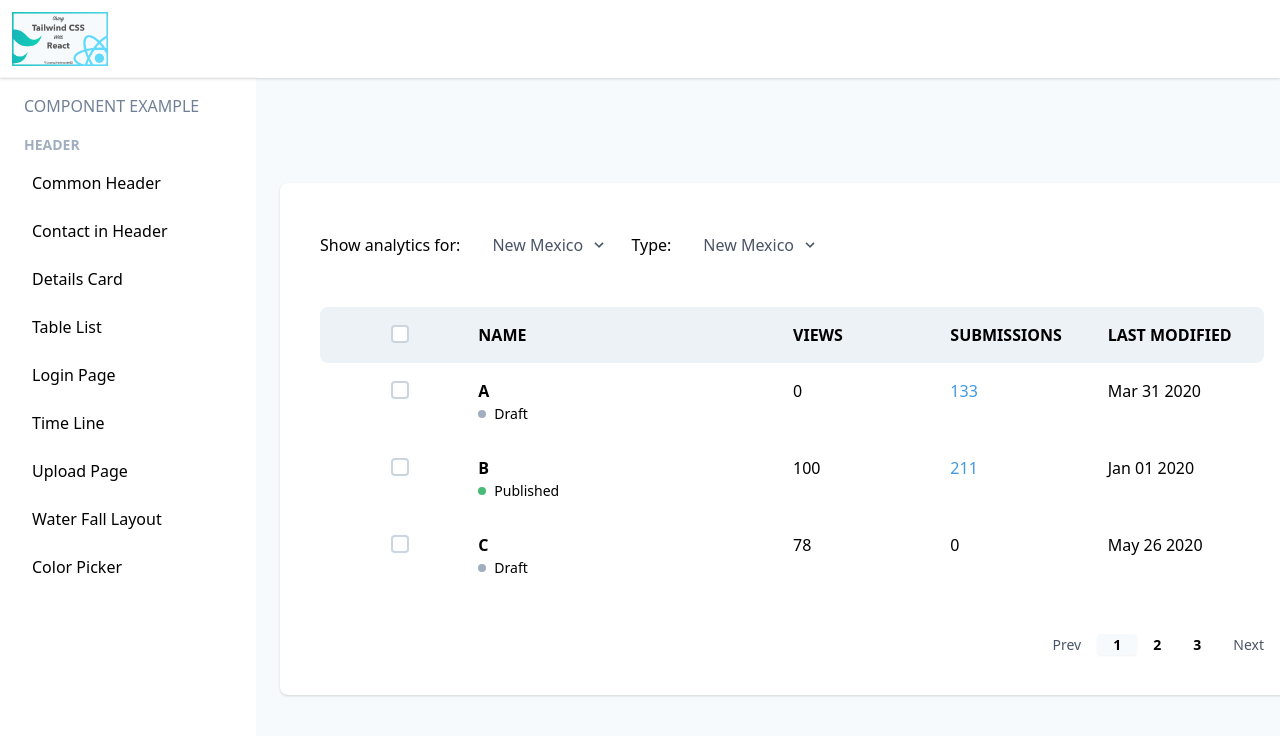
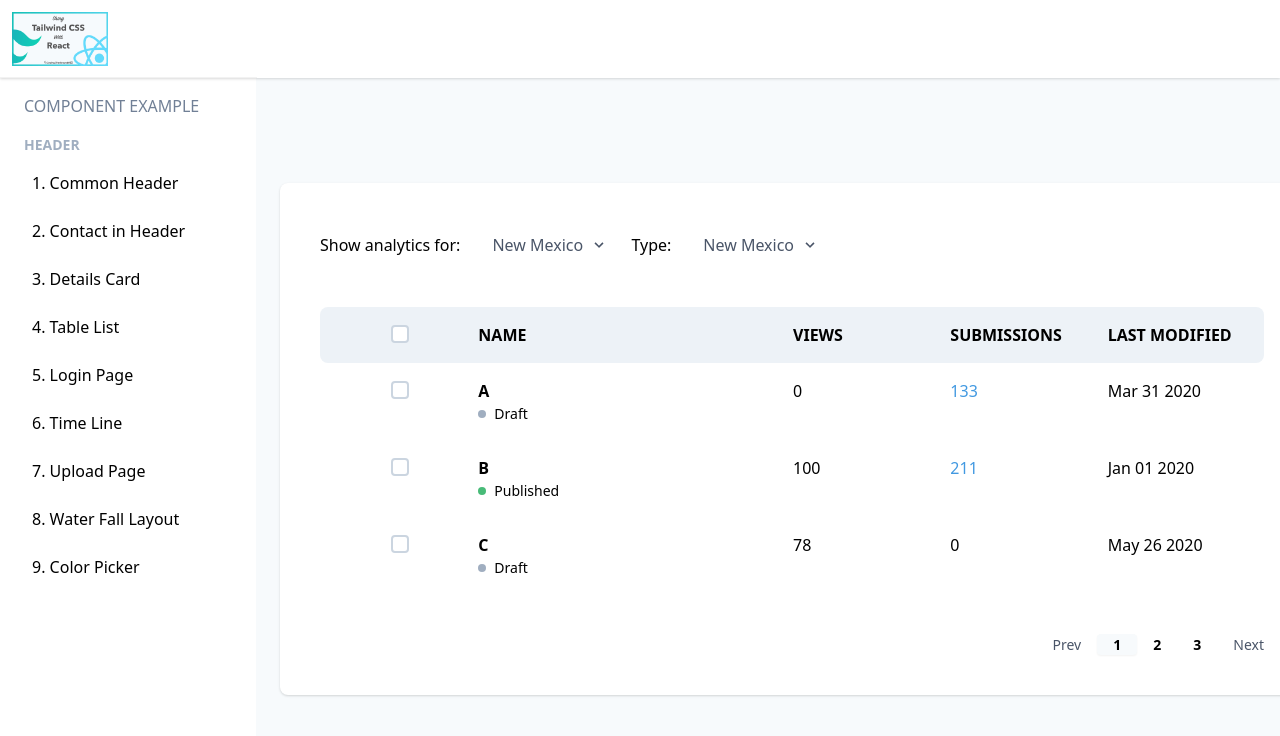
Before and after one commit to liaooliver/React-Component-Tailwind, a React (Create React App) app: page /tablelist in a window 1280 px wide. Shown: the top 736 px of the page. Built offline with nearby package versions, Linux system fonts and the light colour scheme.

Commit message:
add order

```diff
--- a/src/App.jsx
+++ b/src/App.jsx
@@ -33,7 +33,7 @@ export default function App() {
             <h5 className="text-gray-600 uppercase my-4">Component Example</h5>
             <div>
               <h5 className="text-sm font-bold text-gray-500 uppercase">Header</h5>
-              <ul>
+              <ul className="Links">
                 <li className="my-2 p-2 hover:bg-gray-300 hover:text-gray-700 rounded-md">
                   <Link to="/commonheader">Common Header</Link>
                 </li>
--- a/src/index.css
+++ b/src/index.css
@@ -1,3 +1,13 @@
+.Links{
+  counter-reset: link-item 0;
+}
+
+.Links > li::before{
+  content: counter(link-item) '. ';
+  counter-increment: link-item 1;
+}
+
+
 .styled-checkbox[type='checkbox']{
   opacity: 0;
 }
```
